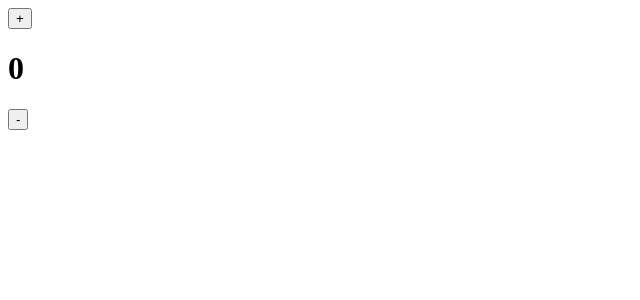
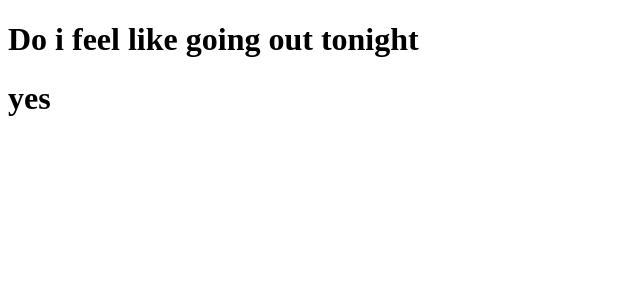
Before and after one commit to KingWahid/Learn-react-basic, a React (Vite) app: page / in a window 1280 px wide. Shown: the top 300 px of the page, without its empty margins (0-640 px from the left). Built offline with nearby package versions, Linux system fonts and the light colour scheme.

Commit message:
Adding new basic question program react using state

```diff
--- /dev/null
+++ b/src/Question.jsx
@@ -0,0 +1,18 @@
+import React, { useState } from 'react'
+
+const Question = () => {
+    const [isGoingOut, setIsGoingOut] = useState(true)
+    function changeMind(){
+        setIsGoingOut(prevState => !prevState)
+    }
+  return (
+    <div>
+        <h1>Do i feel like going out tonight</h1>
+        <div onClick={changeMind}>
+            <h1>{isGoingOut ? "yes" : "no"}</h1>
+        </div>
+    </div>
+  )
+}
+
+export default Question
--- a/src/main.jsx
+++ b/src/main.jsx
@@ -1,11 +1,11 @@
 import React from 'react'
 import ReactDOM from 'react-dom/client'
 import './index.css'
-import Counter from './Counter.jsx'
+import Question from './Question.jsx'
 
 
 ReactDOM.createRoot(document.getElementById('root')).render(
   <React.StrictMode>
-    <Counter />
+    <Question />
   </React.StrictMode>,
 )
```
